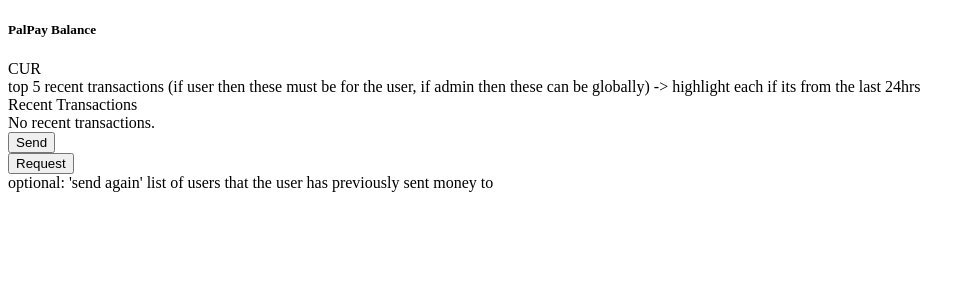
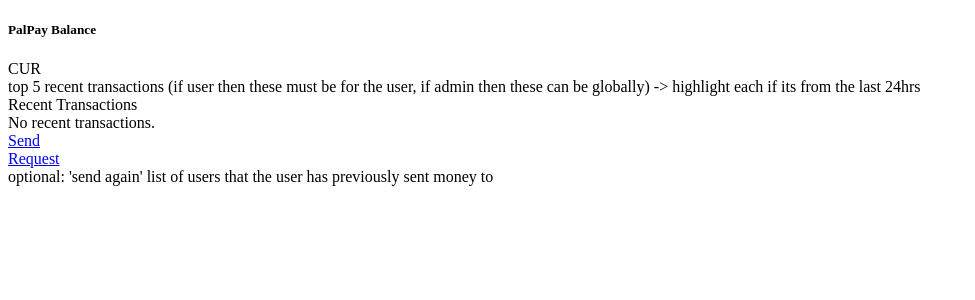
Before and after one commit to danbates1452/webapps2024, a Django app: page / in a window 1280 px wide. Shown: the part 62-362 px from the top of the page, without its empty margins (0-975 px from the left). Run offline with Django 5.2, Linux system fonts and the light colour scheme; data comes from the database, SQL or seed files in the repository; data that the repository does not hold is empty; some libraries are stand-ins or nearby versions.

Commit message:
home screen links + beginning to debug
beginning to debug the authenticated homepage showing when not authenticated

```diff
--- a/payapp/views.py
+++ b/payapp/views.py
@@ -13,6 +13,7 @@ from .models import Person, Transaction, Request
 
 def authenticated_area(check_user):
     if check_user.is_authenticated:
+        print(check_user, check_user.is_authenticated)
         return True
     else:
         redirect('login')
--- a/templates/payapp/home.html
+++ b/templates/payapp/home.html
@@ -37,10 +37,10 @@
             <div class="col">
                 <div class="btn-toolbar" role="toolbar">
                     <div class="btn-group m-2" role="group">
-                        <button type="button" class="btn btn-primary btn-lg">Send</button>
+                        <a type="button" class="btn btn-primary btn-lg" href="{%  url 'send' %}">Send</a>
                     </div>
                     <div class="btn-group m-2" role="group">
-                        <button type="button" class="btn btn-primary btn-lg">Request</button>
+                        <a type="button" class="btn btn-primary btn-lg" href="{% url 'request' %}">Request</a>
                     </div>
                 </div>
 
--- a/templates/payapp/request.html
+++ b/templates/payapp/request.html
@@ -4,5 +4,5 @@
 {% endblock %}
 
 {% block content %}
-    todo: form
+    {{ form|crispy }}
 {% endblock content %}
--- a/templates/payapp/send.html
+++ b/templates/payapp/send.html
@@ -5,7 +5,5 @@
 {% endblock %}
 
 {% block content %}
-    todo: form
     {{ form|crispy }}
-    optional todo: maybe give recent requests here if there are any?
 {% endblock content %}
```
